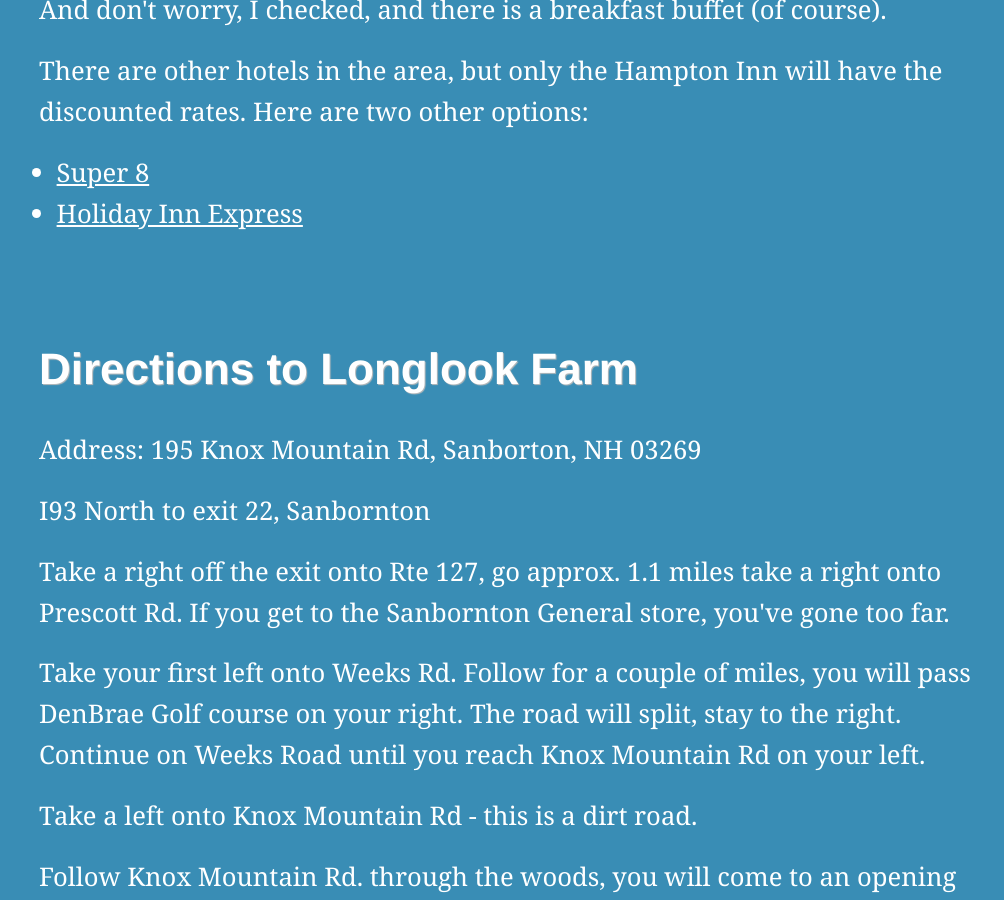
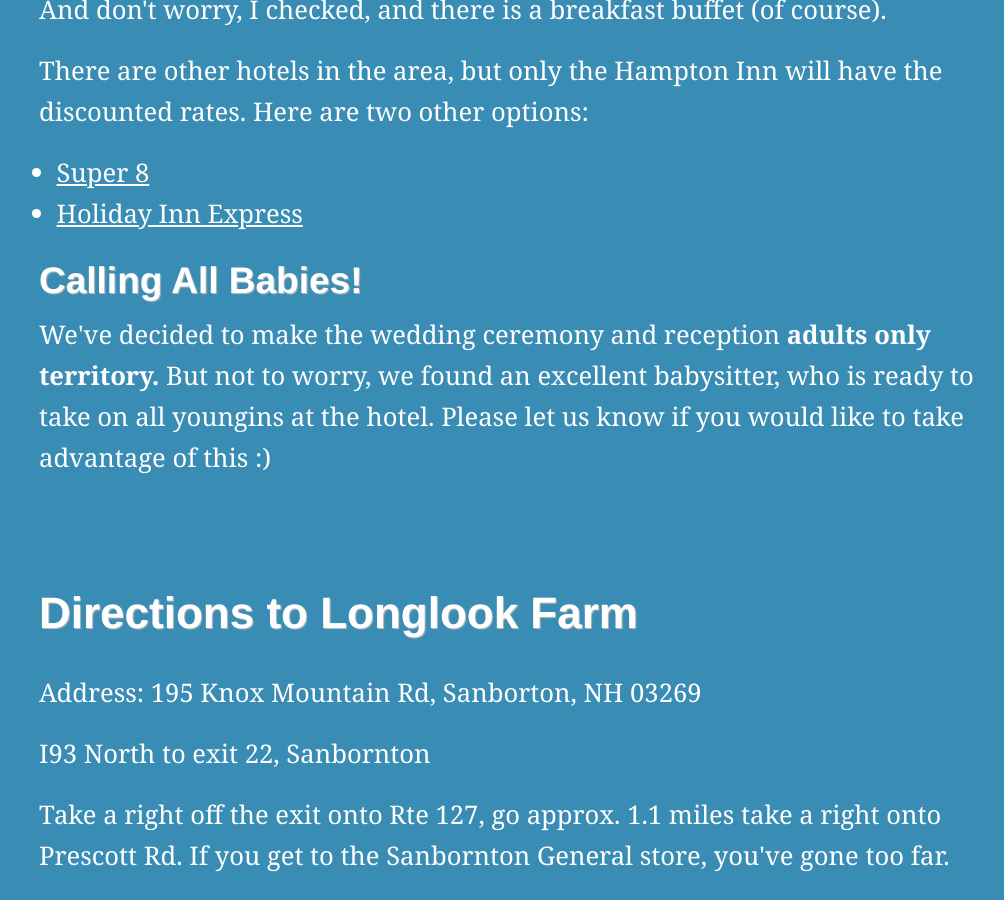
Before and after one commit to jeffvincent/mibbswedding, a Jekyll site: the page built from index.html, in a window 1280 px wide and 900 px high, scrolled down 5143 px. Shown: the whole window, without its empty margins (116-1120 px from the left). Built offline with Jekyll 4.4.1, drawn with Linux system fonts in a browser that asks for light colours; Markdown is read by kramdown in place of the engine named in the settings.

Commit message:
Add babysitter copy

```diff
--- a/index.html
+++ b/index.html
@@ -208,6 +208,14 @@
         </li>
       </ul>
     </p>
+    <h2>Calling All Babies!</h2>
+    <p>
+      We've decided to make the wedding ceremony and reception
+      <b>adults only territory.</b>
+      But not to worry, we found an excellent babysitter, who is
+      ready to take on all youngins at the hotel. Please let us know if you
+      would like to take advantage of this :)
+    </p>
   </div>
 </div>
 <div class='section row' id='section-8'>
```
Also changed, not shown: 1 other file.
